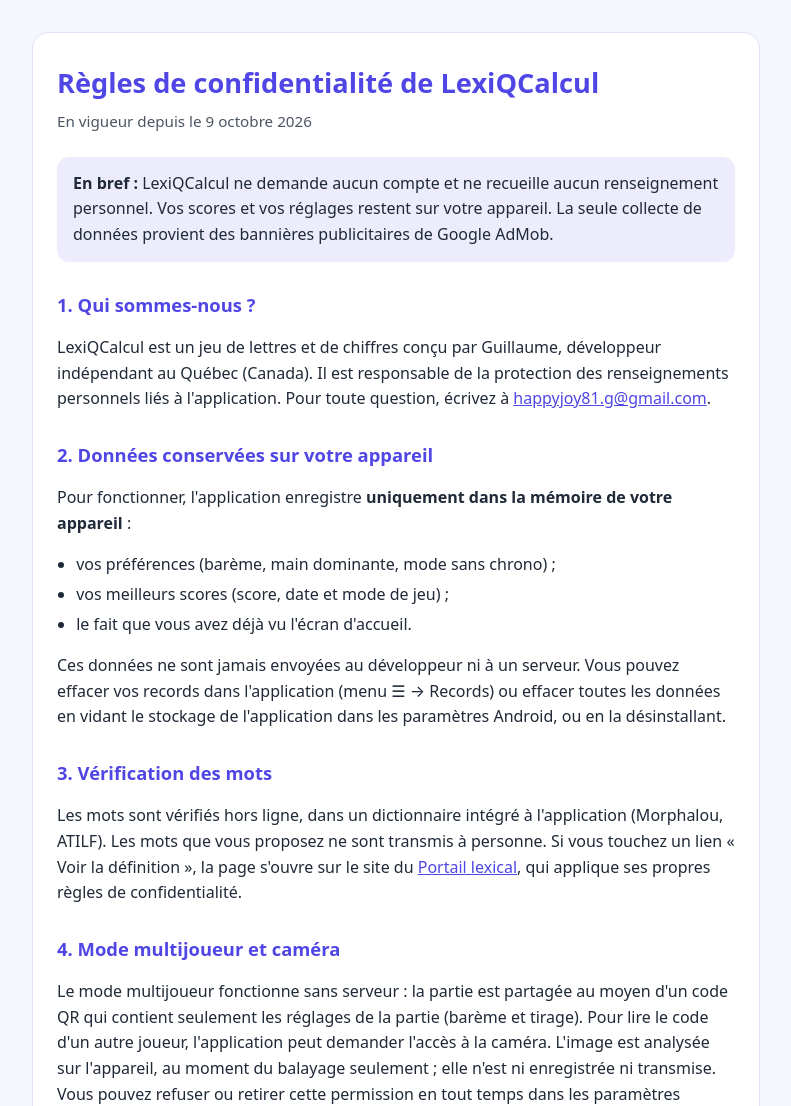
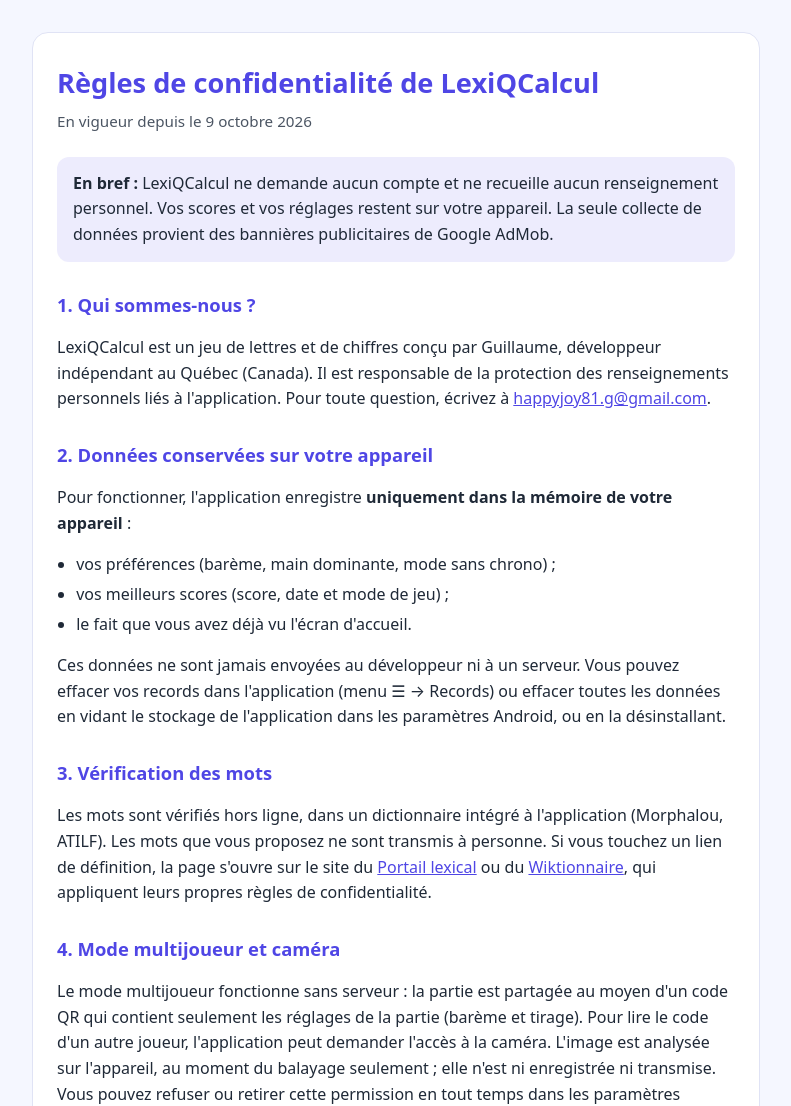
Before and after one commit to Happyjoy81/lexiqcalcul-confidentialite, a plain HTML site: page index.html in a window 1280 px wide. Shown: the top 1106 px of the page, without its empty margins (244-1035 px from the left). Drawn offline with Linux system fonts and the light colour scheme.

Commit message:
Add files via upload

```diff
--- a/index.html
+++ b/index.html
@@ -93,8 +93,9 @@
     <h2>3. Vérification des mots</h2>
     <p>Les mots sont vérifiés hors ligne, dans un dictionnaire intégré à l'application
     (Morphalou, ATILF). Les mots que vous proposez ne sont transmis à personne. Si vous
-    touchez un lien « Voir la définition », la page s'ouvre sur le site du
-    <a href="https://www.portail-lexical.fr/">Portail lexical</a>, qui applique ses propres
+    touchez un lien de définition, la page s'ouvre sur le site du
+    <a href="https://www.portail-lexical.fr/">Portail lexical</a> ou du
+    <a href="https://fr.wiktionary.org/">Wiktionnaire</a>, qui appliquent leurs propres
     règles de confidentialité.</p>
 
     <h2>4. Mode multijoueur et caméra</h2>
```
